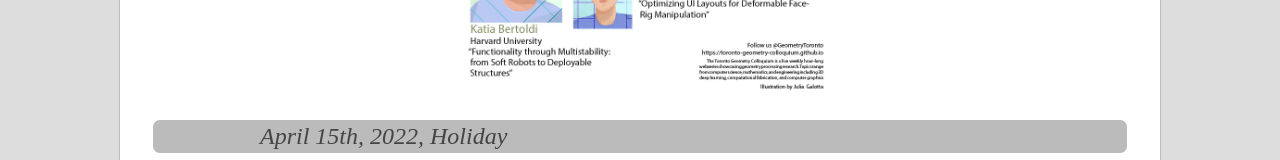
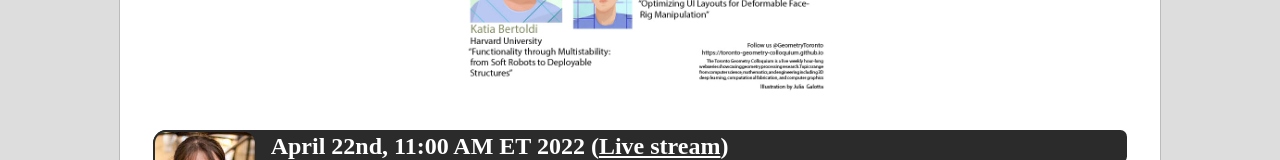
Before and after one commit to toronto-geometry-colloquium/toronto-geometry-colloquium.github.io, a plain HTML site: page index.html in a window 1280 px wide. Shown: the part 1220-1380 px from the top of the page. Drawn offline with Linux system fonts and the light colour scheme; a web font is replaced by a local one.

Commit message:
remove april 15

```diff
--- a/index.html
+++ b/index.html
@@ -62,7 +62,7 @@
         <a href="#speakerlist"><img class=current-poster src=posters/tgc_poster_041.jpg></a>
         <ul id="speakerlist">
 
-          <li class="tbd"> <h3 class="cancel">April 15th, 2022, Holiday</h3> </li>
+          <!-- <li class="tbd"> <h3 class="cancel">April 15th, 2022, Holiday</h3> </li> -->
           <!-- copy from here ... -->
           <!-- <li>
             <img class="headliner" src="./img/zhao_ma.jpg">
```
